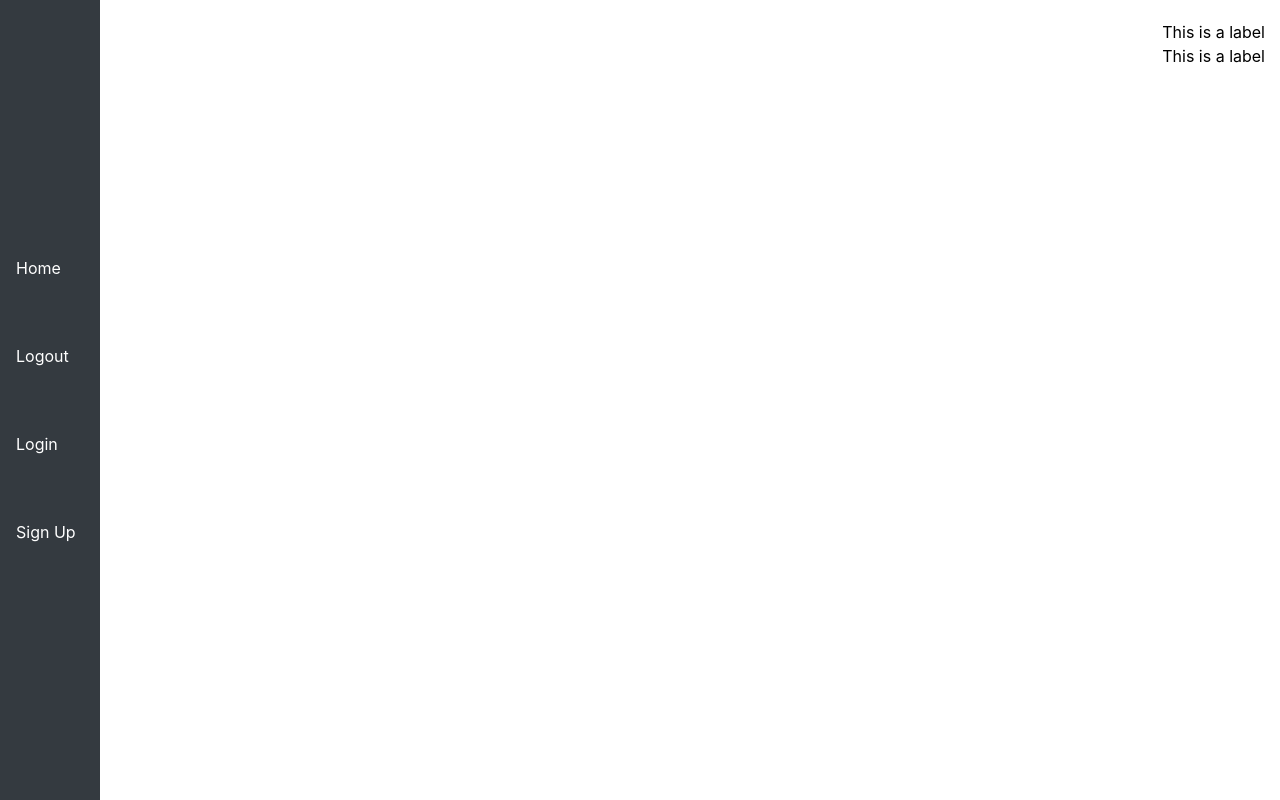
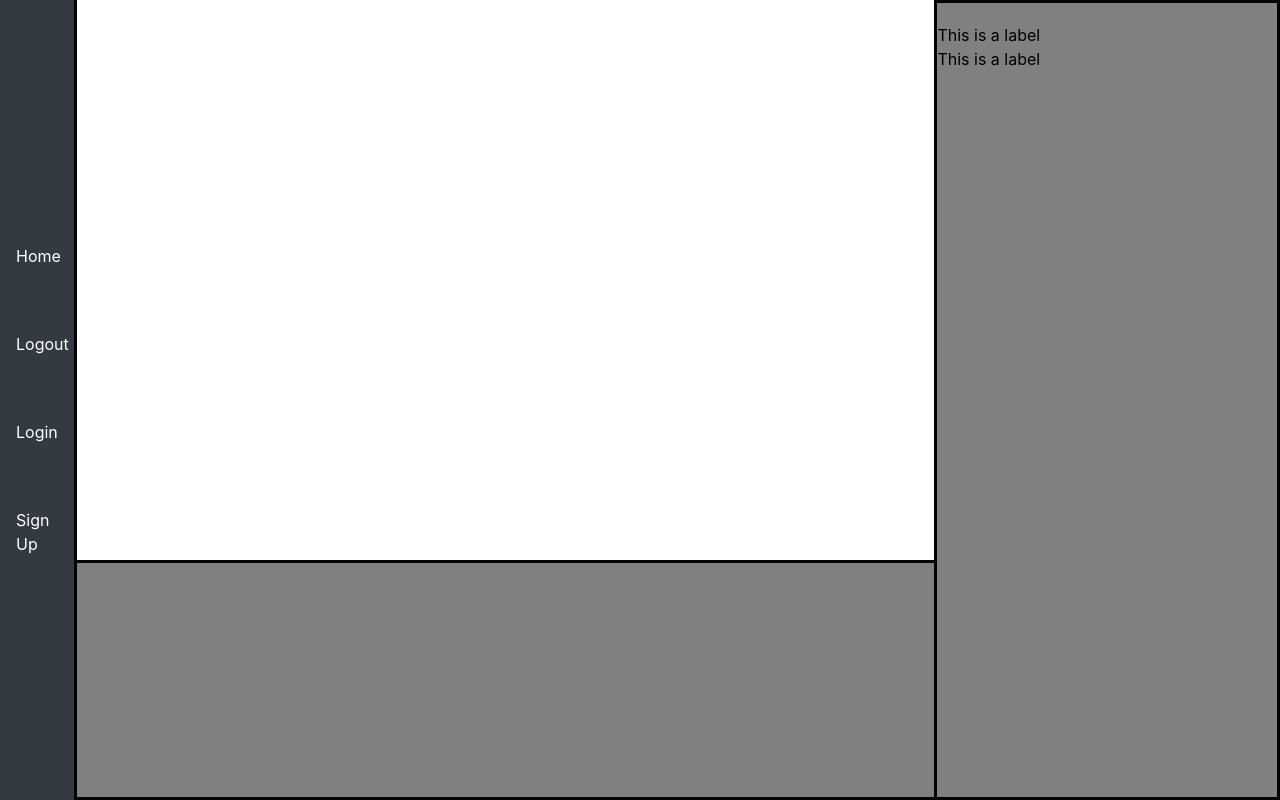
Before and after one commit to Drew-Tessmer/APSC-103-804E-Computer-Vision, a Flask app: template Website/templates/home.html in a window 1280 px wide. Run offline with Flask 3, Linux system fonts and the light colour scheme; the template is opened without the code that fills it, so the values that code supplies are empty; some libraries are stand-ins or nearby versions.

Commit message:
Updated web design

```diff
--- a/Website/static/style.css
+++ b/Website/static/style.css
@@ -9,8 +9,11 @@ body, html {
     top: 0;
     left: 0;
     height: 100%;
-    width: 100px;
+    width: 6%;
     padding-top: 20px;
+    border-width: 3px;
+    border-right: solid;
+    border-color: black;
 }
 .nav-link{
     color: white;
@@ -20,20 +23,36 @@ body, html {
     padding-left: 0;
 }
 
-.container {
-    width: 300px;
+.rightLabel {
+    width: 27%;
     position: fixed; /* Position the container */
     top: 0;
     right: 0; /* Align to the right side of the screen */
     height: 100%; /* Cover the entire height of the viewport */
     padding-top: 20px; /* Optional: Add padding at the top */
     color: black; /* Set text color */
+    text-align: left;
+    word-wrap: break-word;
+    background-color: gray;
+    border-width: 3px;
+    border-color: black;
+    border-style: solid;
+}
+
+.bottomLabel {
+    width: 67%;
+    position: fixed; /* Position the container */
+    bottom: 0;
+    margin-left: 6%; /* Align to the right side of the screen */
+    height: 30%; /* Cover the entire height of the viewport */
+    margin-top: 70%;
+    color: gray; /* Set text color */
     text-align: right;
     word-wrap: break-word;
+    background-color: gray;
+    border-width: 3px;
+    border-color: black;
+    border-style: solid;
+    border-right: none;
+    border-left: none;
 }
-
-.textbox {
-    width: 100%;
-    padding: 10px;
-    box-sizing: border-box;
-}
--- a/Website/templates/base.html
+++ b/Website/templates/base.html
@@ -44,13 +44,16 @@
         </ul>
     </div>
 
-    <div class="container">
+    <div class="rightLabel">
             {% block content1 %}
         <label>{{ label_text }}</label> <!-- Label -->
     {% endblock %}
-        <!-- Put in the label text below, this will be passed from the backend as objects are detected -->
     </div>
-
+    <div class="bottomLabel">
+            {% block label1 %}
+        <label>{{ label_text }}</label>
+    {% endblock %}
+    </div>
     <script
       src="https://code.jquery.com/jquery-3.2.1.slim.min.js"
       integrity="sha384-KJ3o2DKtIkvYIK3UENzmM7KCkRr/rE9/Qpg6aAZGJwFDMVNA/GpGFF93hXpG5KkN"
--- a/Website/templates/home.html
+++ b/Website/templates/home.html
@@ -4,3 +4,7 @@
 {% block content1 %}
     <label>This is a label<br>This is a label</label>
 {% endblock %}
+
+{% block label1 %}
+        <label>Bottom Label</label>
+{% endblock %}
```
